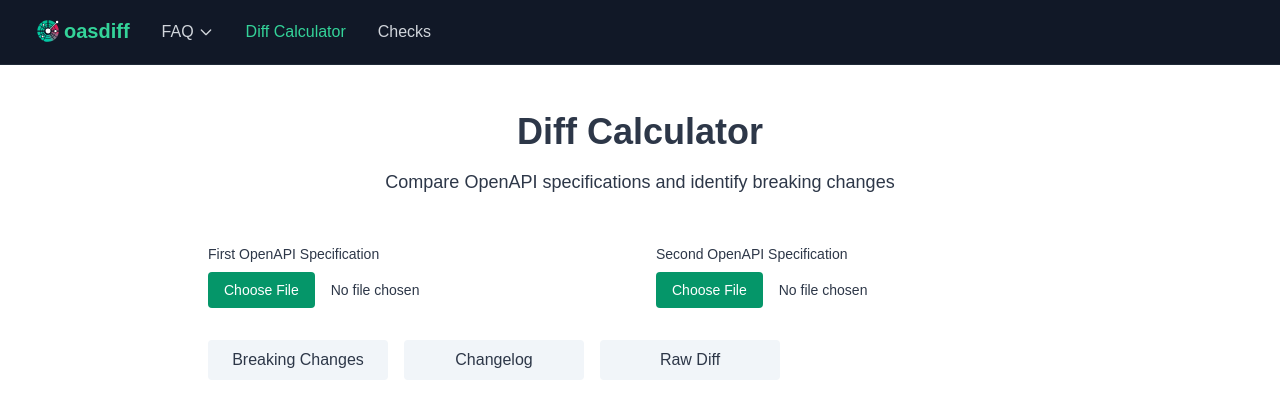
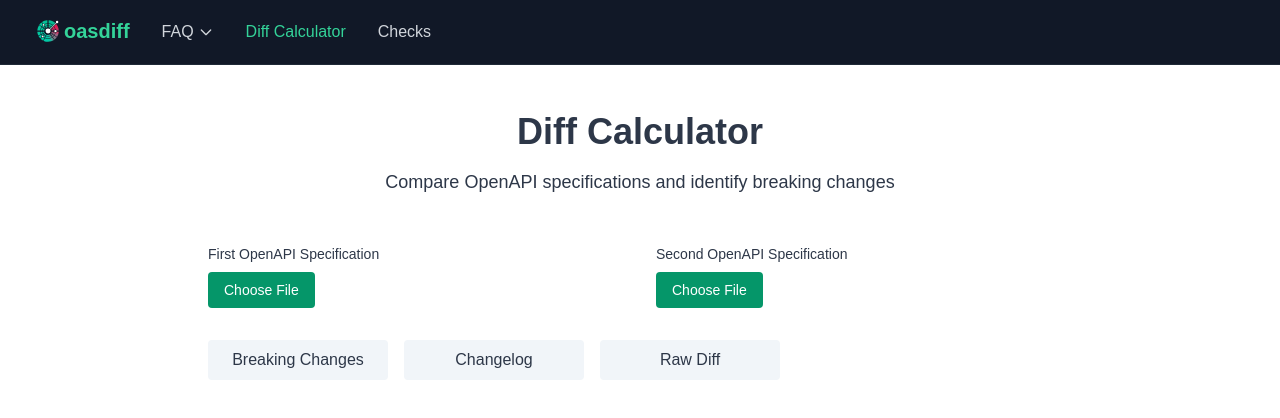
Before and after one commit to oasdiff/w3, a Next.js app: page /diff-calculator in a window 1280 px wide. Shown: the top 418 px of the page. Built offline with nearby package versions, Linux system fonts and the light colour scheme.

Commit message:
update file names from URL

```diff
--- a/app/diff-calculator/page.tsx
+++ b/app/diff-calculator/page.tsx
@@ -2,6 +2,7 @@
 
 import { useState, useEffect, useRef, ReactNode, Fragment as ReactFragment, useCallback } from 'react';
 import { Table, TableHeader, TableRow, TableHead } from '@/components/ui/table';
+import type { JSX } from 'react';
 
 type DiffMode = 'breaking' | 'changelog' | 'diff';
 
@@ -327,36 +328,62 @@ export default function DiffCalculator() {
           <label className="block text-sm font-medium text-[var(--foreground)] mb-2">
             First OpenAPI Specification
           </label>
+          <div className="relative">
             <input
               type="file"
               accept=".yaml,.yml,.json"
               onChange={(e) => handleFileChange(e, 1)}
-            className="block w-full text-sm text-[var(--foreground)]
-              file:mr-4 file:py-2 file:px-4
-              file:rounded file:border-0
-              file:text-sm file:font-medium
-              file:bg-emerald-600 file:text-white
-              hover:file:bg-emerald-700
-              file:cursor-pointer"
+              key={file1?.name || ''}
+              className="block w-full text-sm text-transparent [&::file-selector-button]:mr-4 [&::file-selector-button]:py-2 [&::file-selector-button]:px-4
+                [&::file-selector-button]:rounded [&::file-selector-button]:border-0
+                [&::file-selector-button]:text-sm [&::file-selector-button]:font-medium
+                [&::file-selector-button]:bg-emerald-600 [&::file-selector-button]:text-white
+                [&::file-selector-button]:hover:bg-emerald-700
+                [&::file-selector-button]:cursor-pointer
+                [&::-webkit-file-upload-button]:mr-4 [&::-webkit-file-upload-button]:py-2 [&::-webkit-file-upload-button]:px-4
+                [&::-webkit-file-upload-button]:rounded [&::-webkit-file-upload-button]:border-0
+                [&::-webkit-file-upload-button]:text-sm [&::-webkit-file-upload-button]:font-medium
+                [&::-webkit-file-upload-button]:bg-emerald-600 [&::-webkit-file-upload-button]:text-white
+                [&::-webkit-file-upload-button]:hover:bg-emerald-700
+                [&::-webkit-file-upload-button]:cursor-pointer"
             />
+            {file1 && (
+              <span className="absolute left-[140px] top-1/2 -translate-y-1/2 text-sm text-[var(--foreground)]">
+                {file1.name}
+              </span>
+            )}
+          </div>
         </div>
 
         <div>
           <label className="block text-sm font-medium text-[var(--foreground)] mb-2">
             Second OpenAPI Specification
           </label>
+          <div className="relative">
             <input
               type="file"
               accept=".yaml,.yml,.json"
               onChange={(e) => handleFileChange(e, 2)}
-            className="block w-full text-sm text-[var(--foreground)]
-              file:mr-4 file:py-2 file:px-4
-              file:rounded file:border-0
-              file:text-sm file:font-medium
-              file:bg-emerald-600 file:text-white
-              hover:file:bg-emerald-700
-              file:cursor-pointer"
+              key={file2?.name || ''}
+              className="block w-full text-sm text-transparent [&::file-selector-button]:mr-4 [&::file-selector-button]:py-2 [&::file-selector-button]:px-4
+                [&::file-selector-button]:rounded [&::file-selector-button]:border-0
+                [&::file-selector-button]:text-sm [&::file-selector-button]:font-medium
+                [&::file-selector-button]:bg-emerald-600 [&::file-selector-button]:text-white
+                [&::file-selector-button]:hover:bg-emerald-700
+                [&::file-selector-button]:cursor-pointer
+                [&::-webkit-file-upload-button]:mr-4 [&::-webkit-file-upload-button]:py-2 [&::-webkit-file-upload-button]:px-4
+                [&::-webkit-file-upload-button]:rounded [&::-webkit-file-upload-button]:border-0
+                [&::-webkit-file-upload-button]:text-sm [&::-webkit-file-upload-button]:font-medium
+                [&::-webkit-file-upload-button]:bg-emerald-600 [&::-webkit-file-upload-button]:text-white
+                [&::-webkit-file-upload-button]:hover:bg-emerald-700
+                [&::-webkit-file-upload-button]:cursor-pointer"
             />
+            {file2 && (
+              <span className="absolute left-[140px] top-1/2 -translate-y-1/2 text-sm text-[var(--foreground)]">
+                {file2.name}
+              </span>
+            )}
+          </div>
         </div>
       </div>
 
```
Lines whose indentation alone changed are shown as unchanged.
